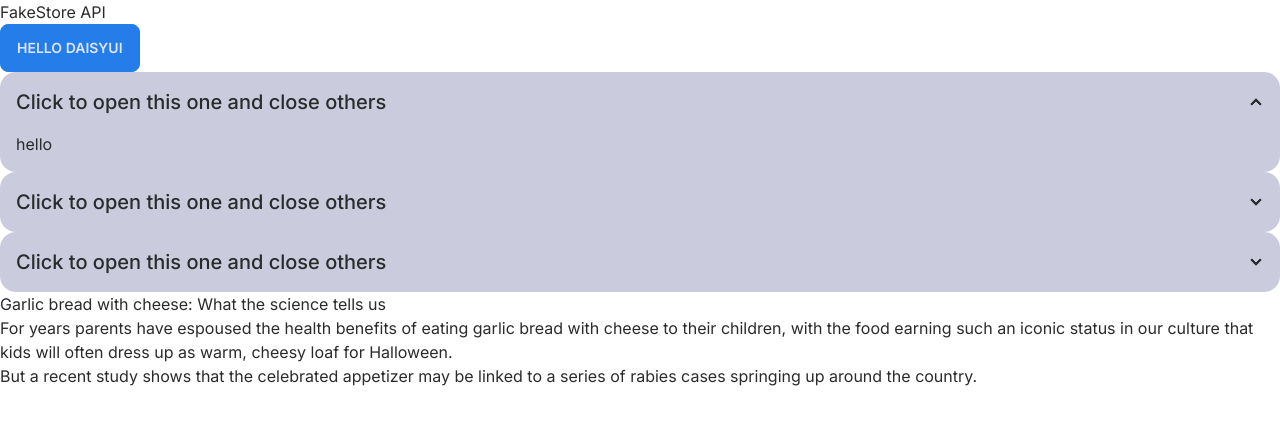
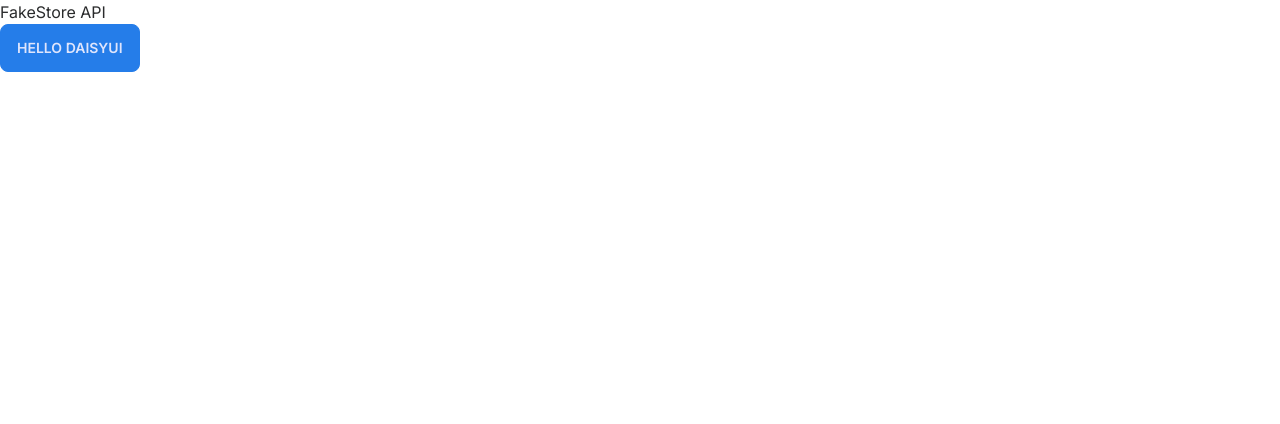
Before and after one commit to sangayt1997/nyo-tshong-fe, a Next.js app: page / in a window 1280 px wide. Shown: the top 424 px of the page. Built offline with nearby package versions, Linux system fonts and the light colour scheme.

Commit message:
refactor(nyo-tshong): remove test component

```diff
--- a/src/app/page.tsx
+++ b/src/app/page.tsx
@@ -3,44 +3,6 @@ export default function Home() {
         <main>
             <p>FakeStore API</p>
             <button className="btn btn-primary">Hello daisyUI</button>
-            <div className="collapse collapse-arrow bg-base-200">
-                <input type="radio" name="my-accordion-2" checked={true} />
-                <div className="collapse-title text-xl font-medium">
-                    Click to open this one and close others
-                </div>
-                <div className="collapse-content">
-                    <p>hello</p>
-                </div>
-            </div>
-            <div className="collapse collapse-arrow bg-base-200">
-                <input type="radio" name="my-accordion-2"/>
-                <div className="collapse-title text-xl font-medium">
-                    Click to open this one and close others
-                </div>
-                <div className="collapse-content">
-                    <p>hello</p>
-                </div>
-            </div>
-            <div className="collapse collapse-arrow bg-base-200">
-                <input type="radio" name="my-accordion-2"/>
-                <div className="collapse-title text-xl font-medium">
-                    Click to open this one and close others
-                </div>
-                <div className="collapse-content">
-                    <p>hello</p>
-                </div>
-            </div>
-
-            <h1>Garlic bread with cheese: What the science tells us</h1>
-            <p>
-                For years parents have espoused the health benefits of eating garlic bread with cheese to their
-                children, with the food earning such an iconic status in our culture that kids will often dress
-                up as warm, cheesy loaf for Halloween.
-            </p>
-            <p>
-                But a recent study shows that the celebrated appetizer may be linked to a series of rabies cases
-                springing up around the country.
-            </p>
         </main>
     )
 }
```
